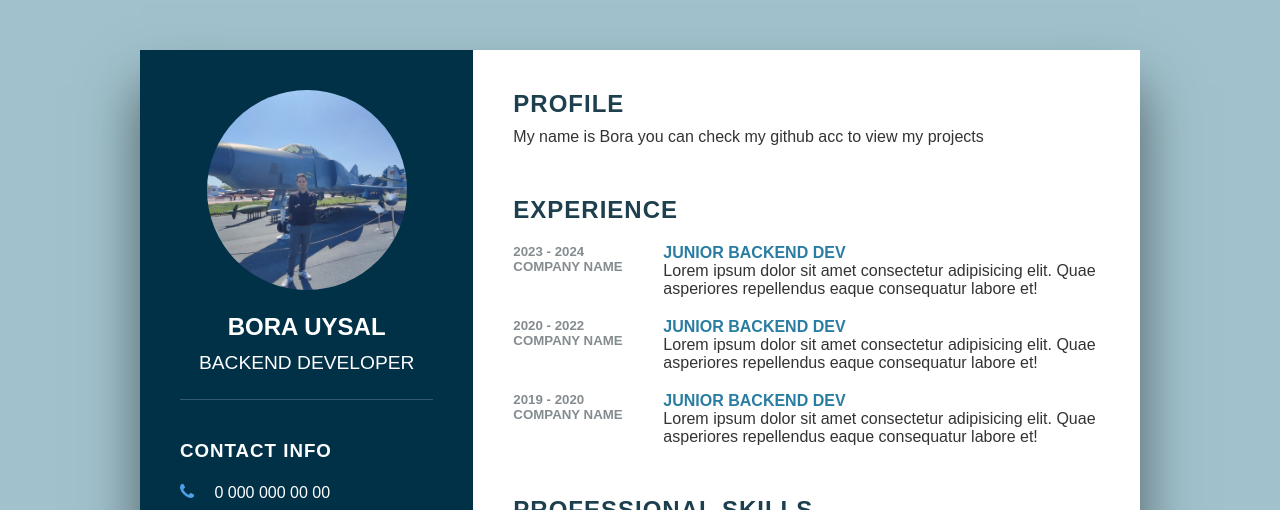
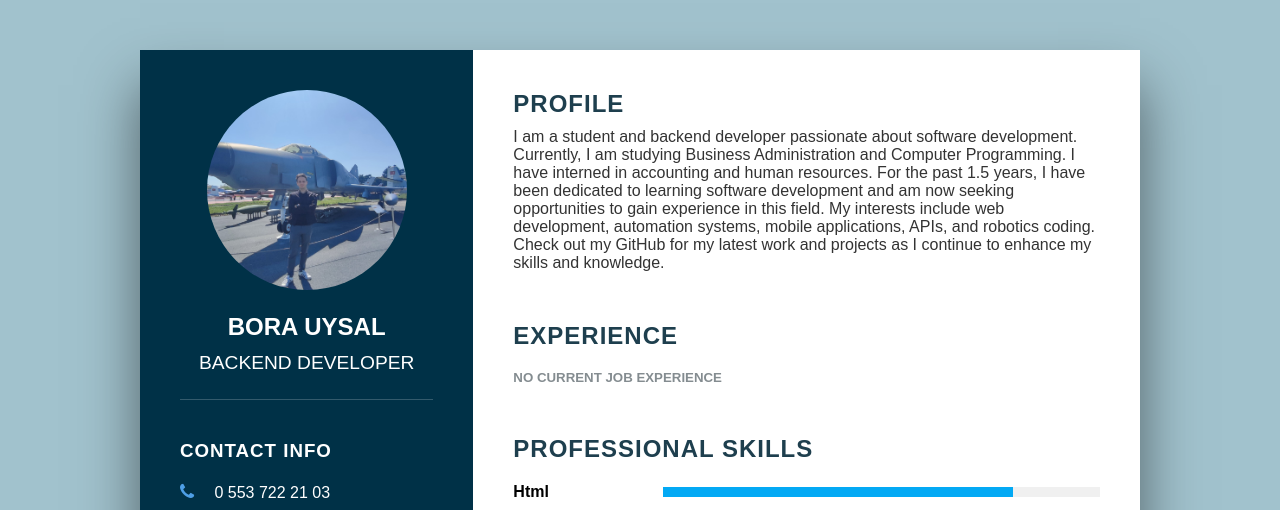
Before and after one commit to borauysl/boraUysalCv, a plain HTML site: page index.html in a window 1280 px wide. Shown: the top 510 px of the page. Drawn offline with Linux system fonts and the light colour scheme.

Commit message:
Update index.html

```diff
--- a/index.html
+++ b/index.html
@@ -24,7 +24,7 @@
                 <ul>
                     <li>
                         <span class="icon"><i class="fa fa-phone" aria-hidden="true"></i></span>
-                        <span class="text">0 000 000 00 00</span>
+                        <span class="text">0 553 722 21 03</span>
                     </li>
                     <li>
                         <span class="icon"><i class="fa fa-envelope-open" aria-hidden="true"></i></span>
@@ -64,7 +64,7 @@
 
                     <li>
                         <h5>2017 - 2021</h5>
-                        <h4>Bağlarbaşı Pazarlama ve Perakende Mesleki ve Teknik Anadolu Lisesi</h4>
+                        <h4>Bağlarbaşı Pazarlama ve Perakende Vocational and Technical Anatolian Highschool</h4>
                     </li>
                 </ul>
             </div>
@@ -94,44 +94,16 @@
         <div class="right_side">
             <div class="about">
                 <h2 class="title2">Profile</h2>
-                <p>My name is Bora you can check my github acc to view my projects</p>
+                <p>I am a student and backend developer passionate about software development. Currently, I am studying Business Administration and Computer Programming. I have interned in accounting and human resources. For the past 1.5 years, I have been dedicated to learning software development and am now seeking opportunities to gain experience in this field.
+                     My interests include web development, automation systems, mobile applications, APIs, and robotics coding. Check out my GitHub for my latest work and projects as I continue to enhance my skills and knowledge.</p>
+
             </div>
 
             <div class="about">
                 <h2 class="title2">Experience</h2>
                 <div class="box">
                     <div class="year_company">
-                        <h5>2023 - 2024</h5>
-                        <h5>Company Name</h5>
-                    </div>
-                    <div class="text">
-                        <h4>Junior Backend Dev</h4>
-                        <p>Lorem ipsum dolor sit amet consectetur adipisicing elit.
-                             Quae asperiores repellendus eaque consequatur labore et!</p>
-                    </div>
-                </div>
-
-                <div class="box">
-                    <div class="year_company">
-                        <h5>2020 - 2022</h5>
-                        <h5>Company Name</h5>
-                    </div>
-                    <div class="text">
-                        <h4>Junior Backend Dev</h4>
-                        <p>Lorem ipsum dolor sit amet consectetur adipisicing elit.
-                             Quae asperiores repellendus eaque consequatur labore et!</p>
-                    </div>
-                </div>
-
-                <div class="box">
-                    <div class="year_company">
-                        <h5>2019 - 2020</h5>
-                        <h5>Company Name</h5>
-                    </div>
-                    <div class="text">
-                        <h4>Junior Backend Dev</h4>
-                        <p>Lorem ipsum dolor sit amet consectetur adipisicing elit.
-                             Quae asperiores repellendus eaque consequatur labore et!</p>
+                        <h5>No Current Job Experience</h5>
                     </div>
                 </div>
             </div>
@@ -174,7 +146,7 @@
 
                 </div>
                 <div class="box">
-                    <h4>MYSQL</h4>
+                    <h4>SQL</h4>
                     <div class="percent" id="mysqlProgress">
                         <div style="width: 0%;"></div>
                     </div>
@@ -193,8 +165,5 @@
         </div>
     </div>
     <script src="script.js"></script>
-
-
-
 </body>
 </html>
```
